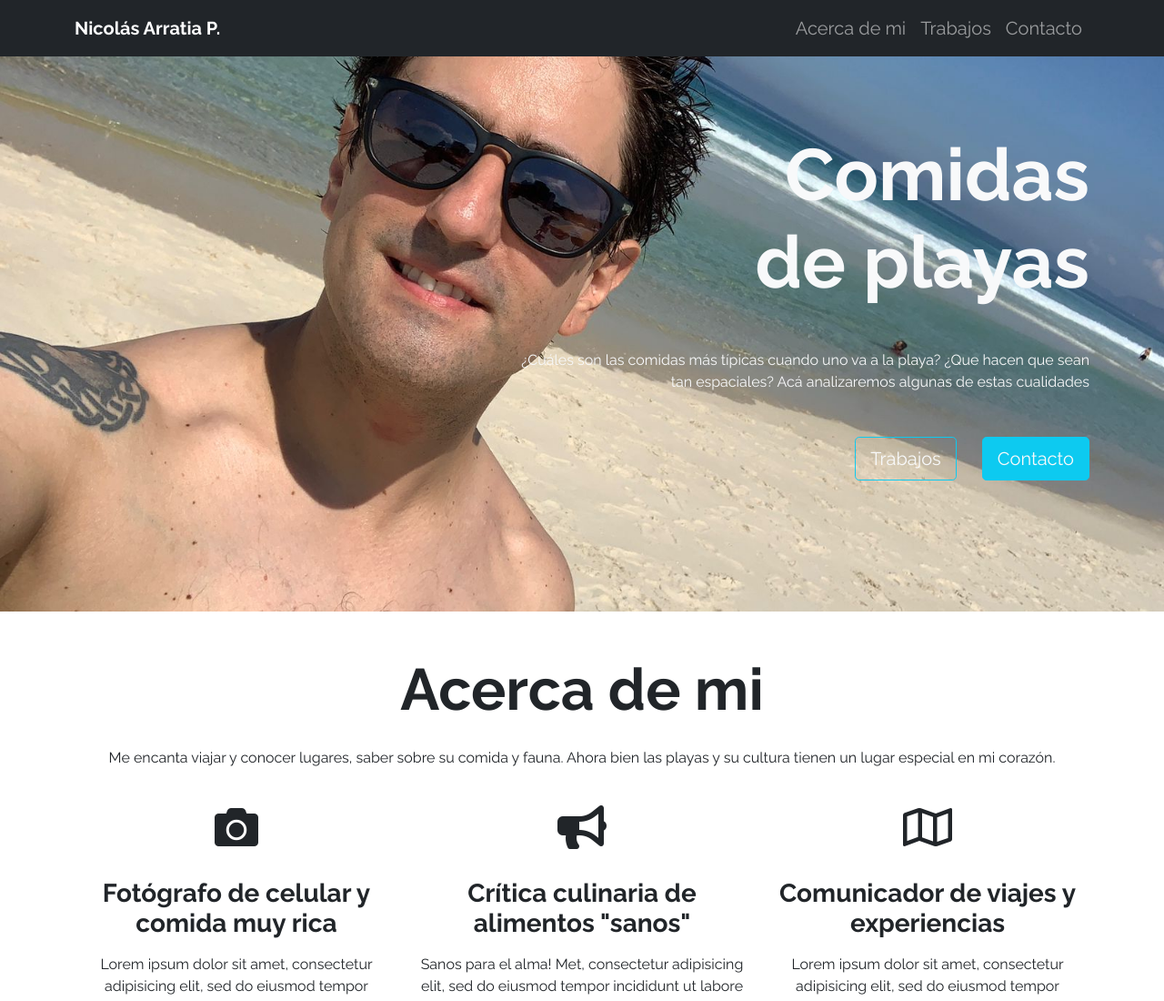
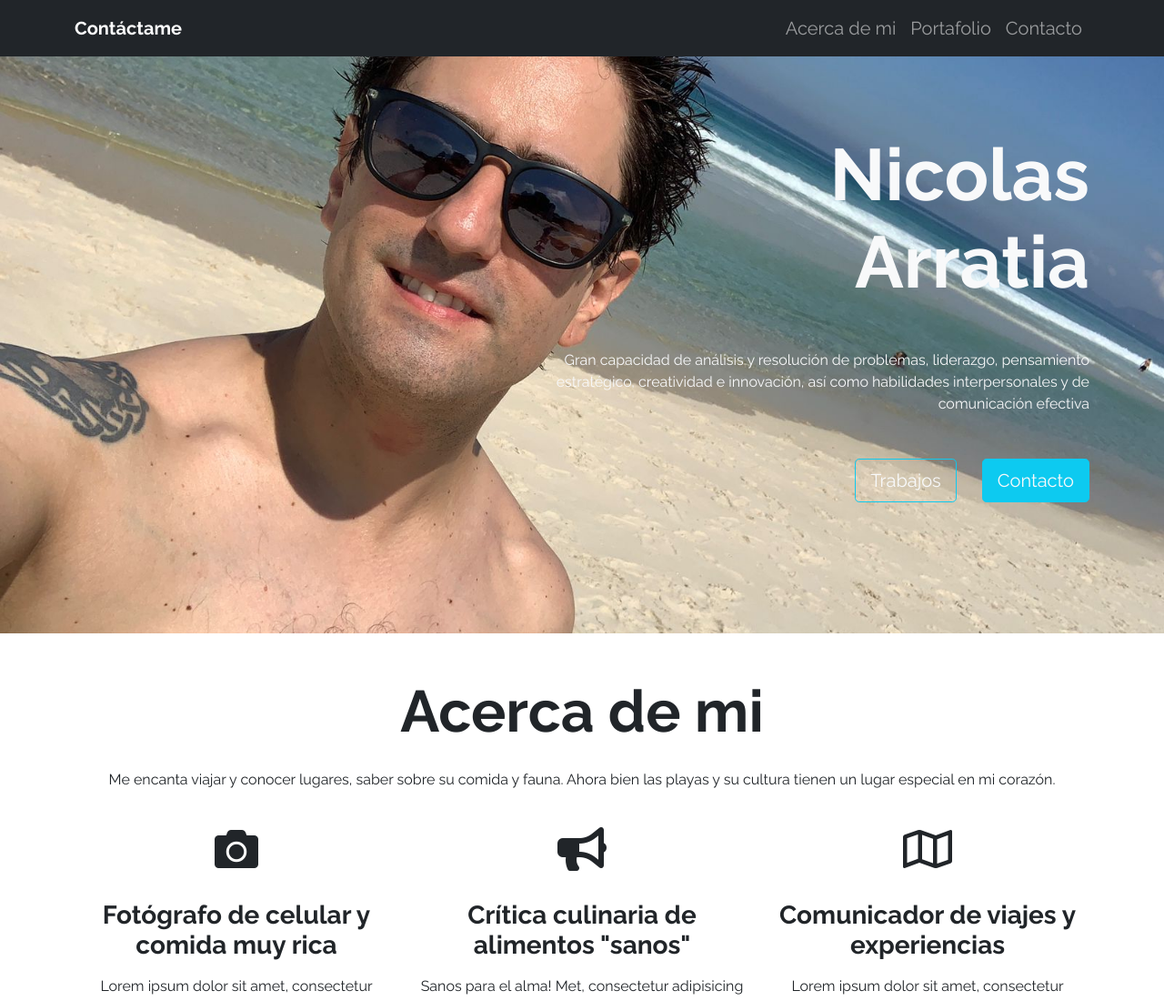
Before and after one commit to NicoArratia/desafio6final, a plain HTML site: page index.html in a window 1280 px wide. Shown: the top 1100 px of the page at 91% size. Drawn offline with nearby package versions, Linux system fonts and the light colour scheme.

Commit message:
Agrega pagina y textos

```diff
--- a/index.html
+++ b/index.html
@@ -21,7 +21,7 @@
 <body>
     <nav class="navbar navbar-expand-lg navbar-dark bg-dark fixed-top">
         <div class="container">
-            <a class="navbar-brand fw-bold" href="#Contacto">Nicolás Arratia P.</a>
+            <a class="navbar-brand fw-bold" href="#Contacto">Contáctame</a>
             <button class="navbar-toggler" type="button" data-bs-toggle="collapse"
                 aria-controls="navbarSupportedContent" aria-expanded="false" aria-label="Toggle navigation">
                 <span class="navbar-toggler-icon"></span>
@@ -32,7 +32,7 @@
                         <a class="nav-link" href="Acerca-de-mi">Acerca de mi</a>
                     </li>
                     <li class="nav-item">
-                        <a class="nav-link" href="Mis-trabajos">Trabajos</a>
+                        <a class="nav-link" href="Mis-trabajos">Portafolio</a>
                     </li>
                     <li class="nav-item">
                         <a class="nav-link" href="Contacto">Contacto</a>
@@ -48,10 +48,10 @@
         <div class="container">
             <div class="ms-auto col-12 col-md-7 ">
                 <h1 class="display-1 fw-bold my-5">
-                    Comidas<br> de playas
+                    Nicolas<br> Arratia
                 </h1>
                 <p class="my-5">
-                ¿Cuáles son las comidas más típicas cuando uno va a la playa?  ¿Que hacen que sean tan espaciales? Acá analizaremos algunas de estas cualidades</p>
+                    Gran capacidad de análisis y resolución de problemas, liderazgo, pensamiento estratégico, creatividad e innovación, así como habilidades interpersonales y de comunicación efectiva</p>
                 <div class="mb-5 pb-5">
                     <button class="btn btn-lg btn-outline-info text-light me-4">Trabajos</button>
                     <button class="btn btn-lg btn-info text-light">Contacto</button>
```
